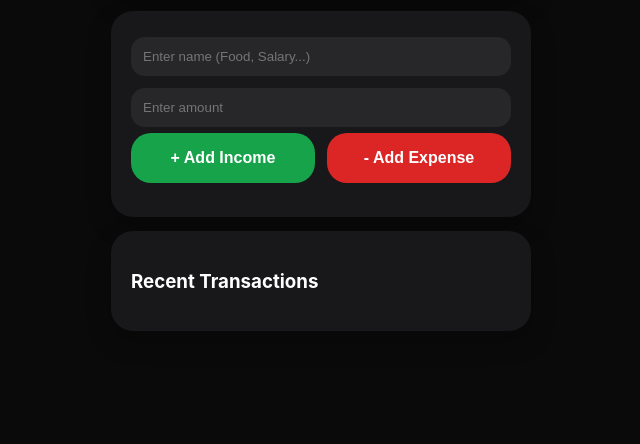
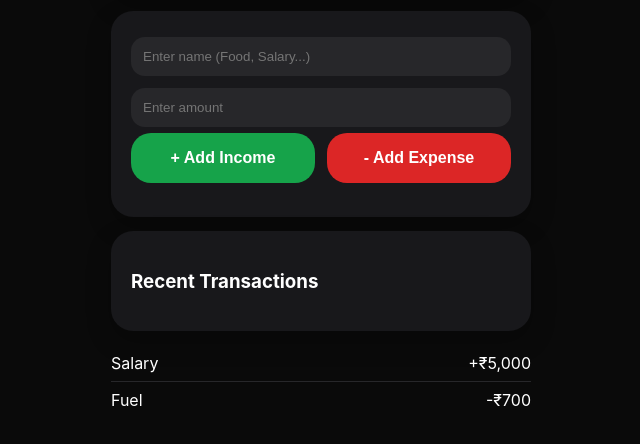
Before and after one commit to krishnaswami2712-dot/Cash-tracker, a plain HTML site: page index.html in a window 1280 px wide. Shown: the part 224-668 px from the top of the page, without its empty margins (319-959 px from the left). Drawn offline with Linux system fonts and the light colour scheme.

Commit message:
Update index.html

```diff
--- a/index.html
+++ b/index.html
@@ -4,6 +4,11 @@
 <meta charset="UTF-8">
 <meta name="viewport" content="width=device-width, initial-scale=1.0">
 <title>Cash Tracker</title>
+<link rel="icon" type="image/png" href="icon.png">
+<link rel="apple-touch-icon" href="icon.png">
+<meta name="apple-mobile-web-app-capable" content="yes">
+<meta name="apple-mobile-web-app-status-bar-style" content="black-translucent">
+<meta name="apple-mobile-web-app-title" content="Cash Tracker">
 <style>
 body{margin:0;font-family:-apple-system,BlinkMacSystemFont,'Segoe UI',sans-serif;background:#0a0a0a;color:#fff;display:flex;justify-content:center}
 .container{width:100%;max-width:420px;padding:20px}
@@ -37,6 +42,10 @@ input{width:100%;padding:12px;border:none;border-radius:14px;background:#27272a;
 <h3>Recent Transactions</h3>
 <div id="list"></div>
 </div>
+<div class="row"><span>Salary</span><span>+₹5,000</span></div>
+<div class="row"><span>Fuel</span><span>-₹700</span></div>
+</div>
+</div>
 <script>
 let balance=0;
 let list=[];
```
